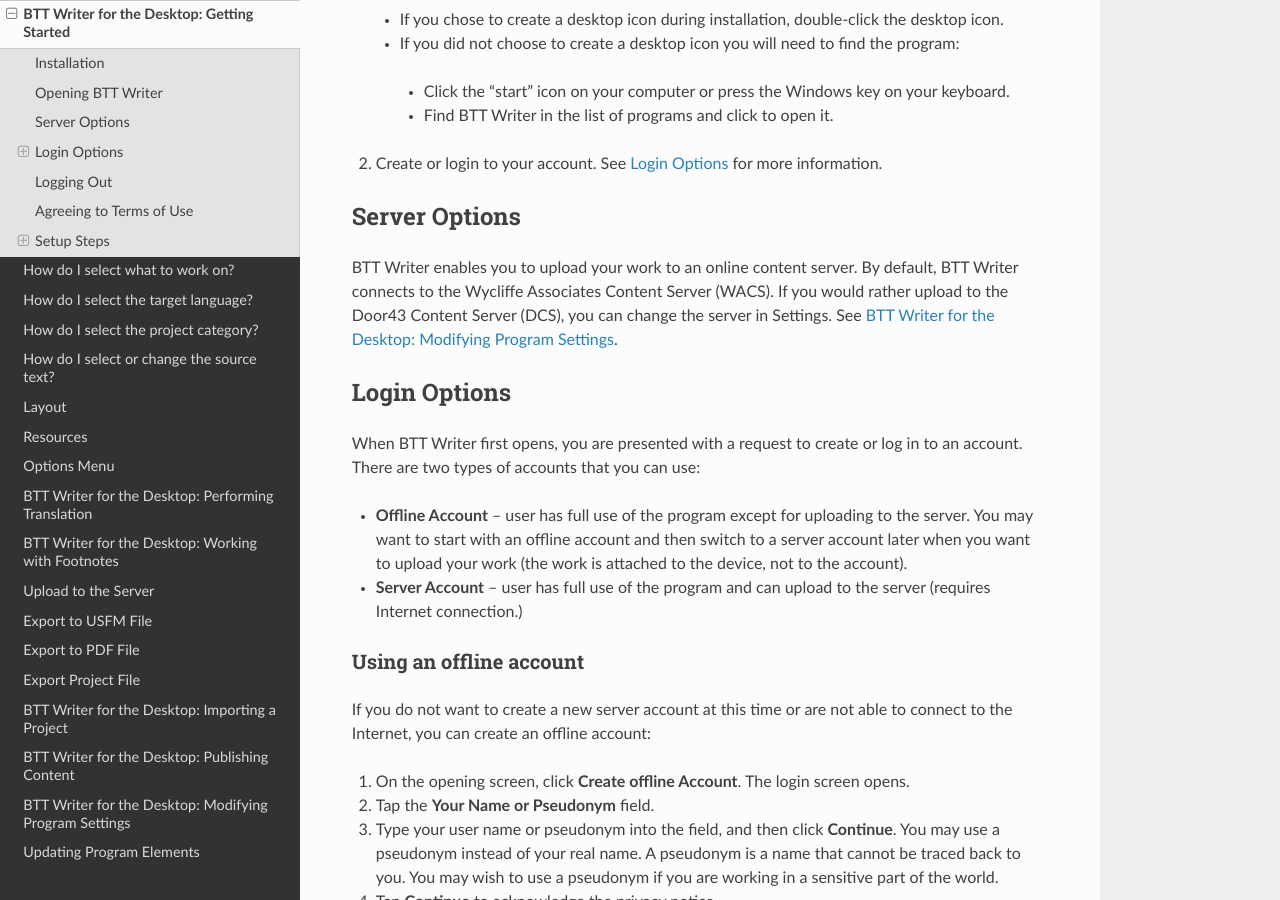
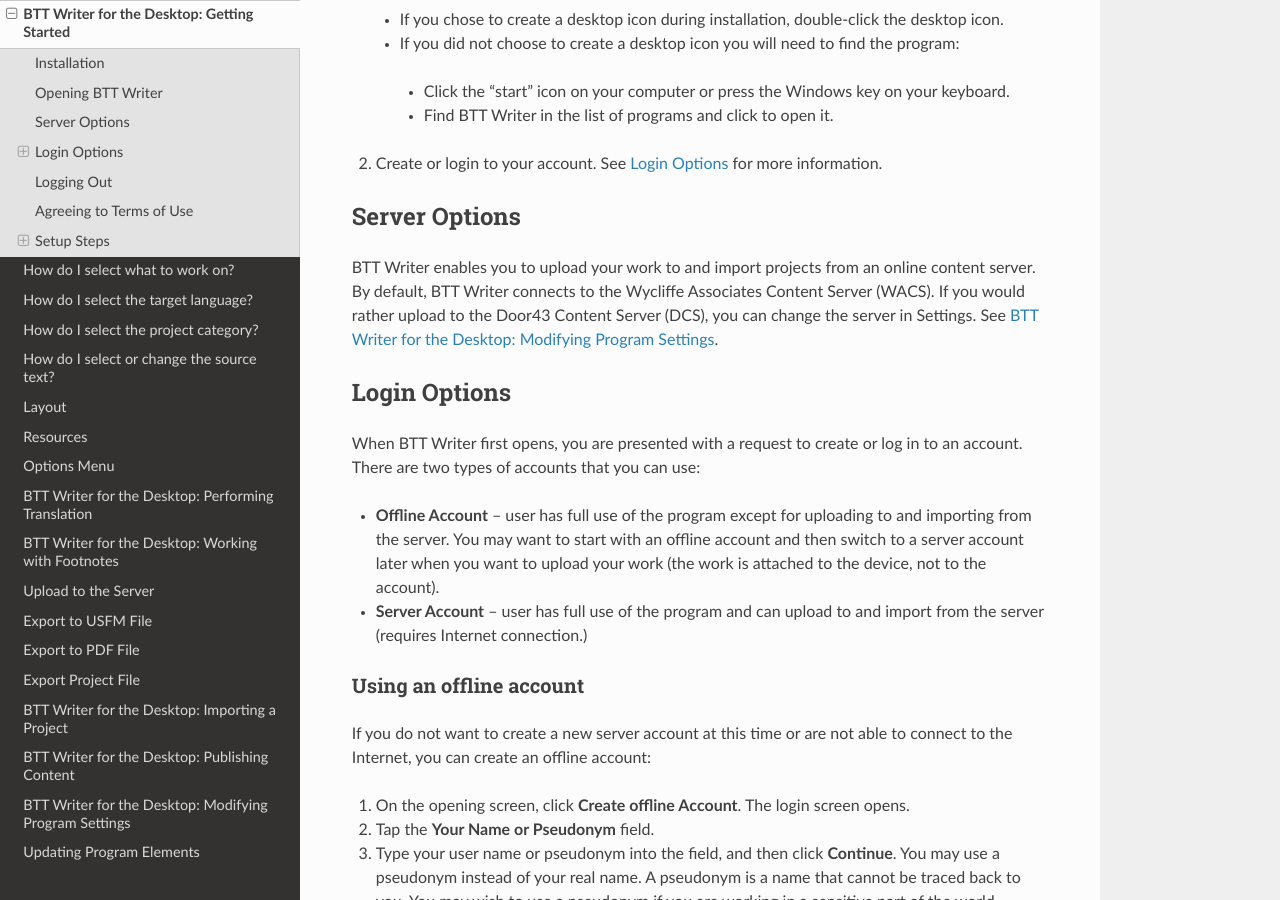
Before and after one commit to mondele/btt-writer-docs, a Sphinx documentation site: the page built from docs/desktop.rst, in a window 1280 px wide and 900 px high, scrolled down 1484 px. Built offline with Sphinx 7.4.7 and the Read the Docs theme 2.0.0, drawn with Linux system fonts in a browser that asks for light colours; pages that are not in the unit, such as notebooks, are missing from menus; some of the changed text lies outside the part shown.

Commit message:
Update desktop.rst

```diff
--- a/docs/desktop.rst
+++ b/docs/desktop.rst
@@ -76,9 +76,7 @@
 Server Options
 ---------------
 
-BTT Writer enables you to upload your work to an online content server. By default, BTT Writer connects to the Wycliffe Associates
-Content Server (WACS). If you would rather upload to the Door43 Content Server (DCS), you can change the server in Settings. See
-`BTT Writer for the Desktop: Modifying Program Settings <https://btt-writer.readthedocs.io/en/latest/dSettings.html>`_.
+BTT Writer enables you to upload your work to and import projects from an online content server. By default, BTT Writer connects to the Wycliffe Associates Content Server (WACS). If you would rather upload to the Door43 Content Server (DCS), you can change the server in Settings. See `BTT Writer for the Desktop: Modifying Program Settings <https://btt-writer.readthedocs.io/en/latest/dSettings.html>`_.
 
 Login Options
 -------------
@@ -86,9 +84,9 @@
 When BTT Writer first opens, you are presented with a request to create or log in to an account.
 There are two types of accounts that you can use:
 
-* **Offline Account** – user has full use of the program except for uploading to the server. You may want to start with an offline account and then switch to a server account later when you want to upload your work (the work is attached to the device, not to the account).
+* **Offline Account** – user has full use of the program except for uploading to and importing from the server. You may want to start with an offline account and then switch to a server account later when you want to upload your work (the work is attached to the device, not to the account).
 
-* **Server Account** – user has full use of the program and can upload to the server (requires Internet connection.)
+* **Server Account** – user has full use of the program and can upload to and import from the server (requires Internet connection.)
 
 Using an offline account
 ^^^^^^^^^^^^^^^^^^^^^^^^
```
Also changed, not shown: other parts of docs/desktop.rst (+2 -2 lines).
